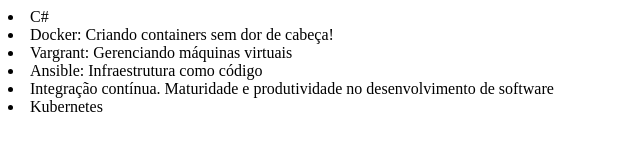
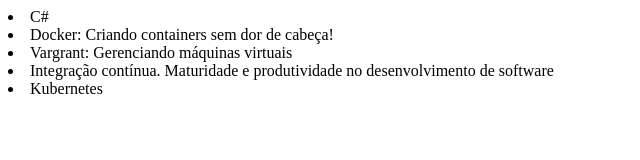
Before and after one commit to Mateus-MTS/alura-git, a plain HTML site: page index.html in a window 1280 px wide. Shown: the whole page, without its empty margins (0-640 px from the left). Drawn offline with Linux system fonts and the light colour scheme.

Commit message:
eert "Inserindo curso de Ansible"
This reverts commit 5ad571f7bb8301b02a9b06f380e668a66c0ba920.

```diff
--- a/index.html
+++ b/index.html
@@ -10,7 +10,6 @@
     <li>C#</li>
     <li>Docker: Criando containers sem dor de cabeça!</li>
     <li>Vargrant: Gerenciando máquinas virtuais</li>
-    <li>Ansible: Infraestrutura como código</li>
     <li>Integração contínua. Maturidade e produtividade no desenvolvimento de software</li>
     <li>Kubernetes</li>
 </body>
```
